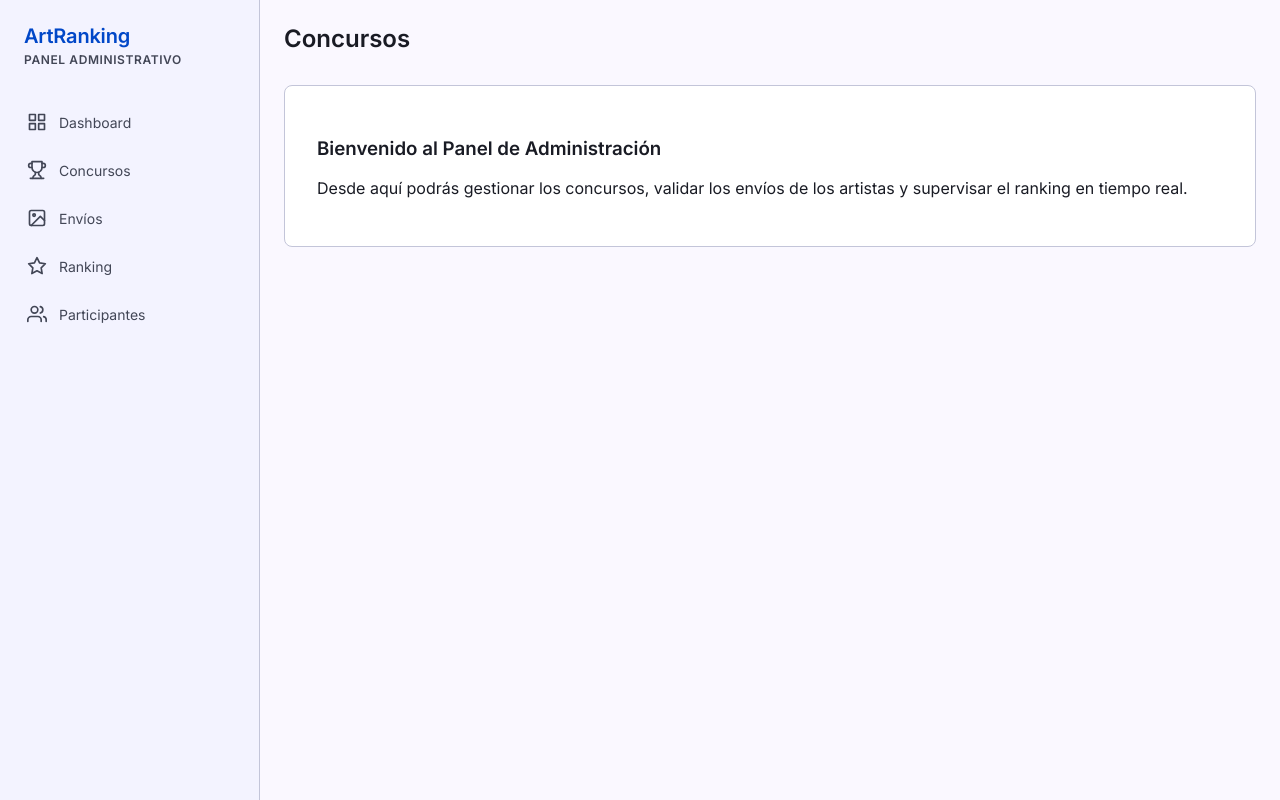
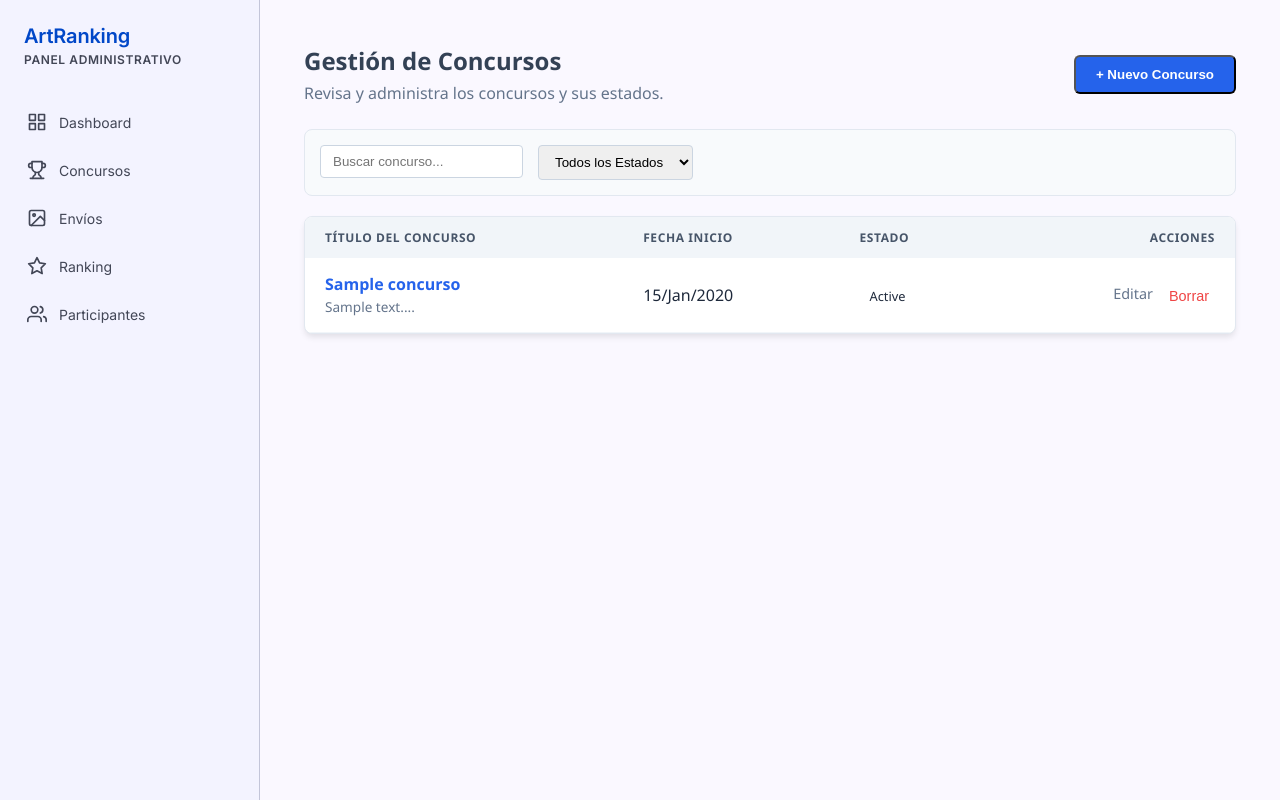
Before and after one commit to alvarezmarlen/ArtRanking-API, a Flask app: template app/templates/admin/concurso.html in a window 1280 px wide. Run offline with Flask 2, Linux system fonts and the light colour scheme; the template is opened without the code that fills it: most values are stand-ins (such as "Sample title", 1, 10 or a date in 2020).

Commit message:
adelanto de concurso

```diff
--- /dev/null
+++ b/app/static/css/concursos.css
@@ -0,0 +1,110 @@
+/* Contenedor Principal */
+.admin-container {
+    padding: 20px;
+    font-family: 'Segoe UI', Tahoma, Geneva, Verdana, sans-serif;
+}
+
+/* Encabezado */
+.admin-header {
+    display: flex;
+    justify-content: space-between;
+    align-items: center;
+    margin-bottom: 25px;
+}
+
+.header-title h2 {
+    margin: 0;
+    color: #334155;
+    font-size: 1.5rem;
+}
+
+.header-title p {
+    color: #64748b;
+    margin: 5px 0 0 0;
+}
+
+/* Botones */
+.btn-create {
+    background-color: #2563eb;
+    color: white;
+    padding: 10px 20px;
+    border-radius: 6px;
+    text-decoration: none;
+    font-weight: 600;
+}
+
+/* Barra de Filtros */
+.filters-bar {
+    display: flex;
+    gap: 15px;
+    background: #f8fafc;
+    padding: 15px;
+    border-radius: 8px;
+    margin-bottom: 20px;
+    border: 1px solid #e2e8f0;
+}
+
+.filters-bar input, .filters-bar select {
+    padding: 8px 12px;
+    border: 1px solid #cbd5e1;
+    border-radius: 4px;
+}
+
+/* Tabla */
+.table-card {
+    background: white;
+    border-radius: 8px;
+    box-shadow: 0 4px 6px -1px rgba(0, 0, 0, 0.1);
+    overflow: hidden;
+    border: 1px solid #e2e8f0;
+}
+
+.admin-table {
+    width: 100%;
+    border-collapse: collapse;
+    text-align: left;
+}
+
+.admin-table th {
+    background: #f1f5f9;
+    padding: 12px 20px;
+    color: #475569;
+    font-size: 0.75rem;
+    text-transform: uppercase;
+    letter-spacing: 0.05em;
+}
+
+.admin-table td {
+    padding: 15px 20px;
+    border-bottom: 1px solid #f1f5f9;
+    color: #1e293b;
+}
+
+.main-text {
+    display: block;
+    font-weight: 600;
+    color: #2563eb;
+}
+
+.sub-text {
+    font-size: 0.85rem;
+    color: #64748b;
+}
+
+/* Badges de Estado */
+.status-badge {
+    padding: 4px 10px;
+    border-radius: 20px;
+    font-size: 0.8rem;
+    font-weight: 500;
+}
+
+.status-badge.activo { background: #dcfce7; color: #15803d; }
+.status-badge.cerrado { background: #fee2e2; color: #b91c1c; }
+
+/* Botones de Acción */
+.text-right { text-align: right; }
+.action-buttons { display: flex; gap: 10px; justify-content: flex-end; }
+
+.btn-edit { color: #64748b; text-decoration: none; font-size: 0.9rem; }
+.btn-delete { background: none; border: none; color: #ef4444; cursor: pointer; font-size: 0.9rem; }
--- /dev/null
+++ b/app/static/js/concurso.js
@@ -0,0 +1,73 @@
+// Mensaje para confirmar en consola que el archivo cargó
+console.log("¡Cerebro del concurso (JS) activado!");
+
+// 1. ABRIR MODAL (Para Crear o Editar)
+async function abrirModal(id = null) {
+    const modal = document.getElementById('modalConcurso');
+    const form = document.getElementById('formConcurso');
+    const title = document.getElementById('modalTitle');
+
+    if (!modal || !form) return; // Seguridad
+
+    form.reset();
+    document.getElementById('concursoId').value = id || '';
+
+    if (id) {
+        title.innerText = "Editar Concurso";
+        try {
+            // Buscamos los datos en tu nueva ruta de Python
+            const response = await fetch(`/admin/api/concursos/${id}`);
+            if (!response.ok) throw new Error("No se pudo obtener el concurso");
+
+            const data = await response.json();
+
+            // Rellenamos los campos con lo que viene de MongoDB
+            document.getElementById('titulo').value = data.titulo || '';
+            document.getElementById('descripcion').value = data.descripcion || '';
+            document.getElementById('estado').value = data.estado || 'activo';
+        } catch (error) {
+            console.error("Error al cargar datos:", error);
+            alert("No se pudieron cargar los datos del concurso");
+        }
+    } else {
+        title.innerText = "Nuevo Concurso";
+    }
+    modal.style.display = 'flex';
+}
+
+// 2. CERRAR MODAL
+function cerrarModal() {
+    document.getElementById('modalConcurso').style.display = 'none';
+}
+
+// 3. GUARDAR DATOS (IMPORTANTE: Espera a que el HTML esté listo)
+document.addEventListener('DOMContentLoaded', () => {
+    const form = document.getElementById('formConcurso');
+
+    if (form) {
+        form.onsubmit = async (e) => {
+            e.preventDefault();
+            console.log("Intentando guardar...");
+
+            const formData = new FormData(form);
+
+            try {
+                const response = await fetch('/admin/api/concursos/guardar', {
+                    method: 'POST',
+                    body: formData
+                });
+
+                if (response.ok) {
+                    console.log("¡Guardado con éxito!");
+                    window.location.reload(); // Refresca la tabla para ver los cambios
+                } else {
+                    const errorData = await response.json();
+                    alert("Error: " + (errorData.message || "No se pudo guardar"));
+                }
+            } catch (error) {
+                console.error("Error en la petición:", error);
+                alert("Error de conexión con el servidor");
+            }
+        };
+    }
+});
--- a/app/templates/admin/concurso.html
+++ b/app/templates/admin/concurso.html
@@ -1,15 +1,111 @@
 {% extends "layouts/admin_base.html" %}
 
-{% block title %}Dashboard | ArtRanking Admin{% endblock %}
+{% block extra_css %}
+    <link rel="stylesheet" href="{{ url_for('static', filename='css/concursos.css') }}">
+{% endblock %}
 
 {% block content %}
-<div class="page-header">
-    <h2>Concursos</h2>
-</div>
+<div class="admin-container">
+    <div class="admin-header">
+        <div class="header-title">
+            <h2>Gestión de Concursos</h2>
+            <p>Revisa y administra los concursos y sus estados.</p>
+        </div>
+        <div class="header-actions">
+            <button onclick="abrirModal()" class="btn-create">+ Nuevo Concurso</button>
+        </div>
+    </div>
 
-<div class="dashboard-welcome">
-    <h3>Bienvenido al Panel de Administración</h3>
-    <p>Desde aquí podrás gestionar los concursos, validar los envíos de los artistas y supervisar el ranking en tiempo
-        real.</p>
+    <div class="filters-bar">
+        <div class="search-box">
+            <input type="text" placeholder="Buscar concurso...">
+        </div>
+        <div class="filter-select">
+            <select>
+                <option value="">Todos los Estados</option>
+                <option value="activo">Activo</option>
+                <option value="cerrado">Cerrado</option>
+            </select>
+        </div>
+    </div>
+
+    <div class="table-card">
+        <table class="admin-table">
+            <thead>
+                <tr>
+                    <th>TÍTULO DEL CONCURSO</th>
+                    <th>FECHA INICIO</th>
+                    <th>ESTADO</th>
+                    <th class="text-right">ACCIONES</th>
+                </tr>
+            </thead>
+            <tbody>
+                {% for c in concursos %}
+                <tr>
+                    <td>
+                        <span class="main-text">{{ c.titulo }}</span>
+                        <span class="sub-text">{{ c.descripcion[:40] }}...</span>
+                    </td>
+                    <td>
+                        {{ c.fecha_inicio.strftime('%d/%b/%Y') if c.fecha_inicio else 'Sin fecha' }}
+                    </td>
+                    <td>
+                        <span class="status-badge {{ c.estado }}">
+                            {{ c.estado|capitalize }}
+                        </span>
+                    </td>
+                    <td class="text-right">
+                        <div class="action-buttons">
+                            <a href="javascript:void(0)" onclick="abrirModal('{{ c._id }}')" class="btn-edit">Editar</a>
+
+                            <form action="/admin/concursos/eliminar/{{ c._id }}" method="POST" style="display:inline;">
+                                <button type="submit" class="btn-delete" onclick="return confirm('¿Eliminar este concurso?')">Borrar</button>
+                            </form>
+                        </div>
+                    </td>
+                </tr>
+                {% else %}
+                <tr>
+                    <td colspan="4" class="empty-msg">No hay concursos en la base de datos.</td>
+                </tr>
+                {% endfor %}
+            </tbody>
+        </table>
+    </div>
+
+    <div id="modalConcurso" class="modal-overlay" style="display: none;">
+        <div class="modal-content">
+            <div class="modal-header">
+                <h3 id="modalTitle">Nuevo Concurso</h3>
+                <button onclick="cerrarModal()" class="btn-close" type="button">&times;</button>
+            </div>
+            <form id="formConcurso">
+                <input type="hidden" id="concursoId" name="id">
+                <div class="form-group">
+                    <label>Título</label>
+                    <input type="text" id="titulo" name="titulo" required>
+                </div>
+                <div class="form-group">
+                    <label>Descripción</label>
+                    <textarea id="descripcion" name="descripcion" rows="3"></textarea>
+                </div>
+                <div class="form-group">
+                    <label>Estado</label>
+                    <select id="estado" name="estado">
+                        <option value="activo">Activo</option>
+                        <option value="cerrado">Cerrado</option>
+                    </select>
+                </div>
+                <div class="modal-footer">
+                    <button type="button" onclick="cerrarModal()" class="btn-cancel">Cancelar</button>
+                    <button type="submit" class="btn-save">Guardar Concurso</button>
+                </div>
+            </form>
+        </div>
+    </div>
 </div>
 {% endblock %}
+
+{% block extra_js %}
+    <script src="{{ url_for('static', filename='js/concurso.js') }}"></script>
+{% endblock %}
--- a/app/templates/layouts/admin_base.html
+++ b/app/templates/layouts/admin_base.html
@@ -6,16 +6,15 @@
     <meta name="description" content="Panel de Administración - ArtRanking">
     <title>{% block title %}Admin | ArtRanking{% endblock %}</title>
 
-    <!-- Google Fonts: Inter -->
     <link rel="preconnect" href="https://fonts.googleapis.com">
     <link rel="preconnect" href="https://fonts.gstatic.com" crossorigin>
     <link href="https://fonts.googleapis.com/css2?family=Inter:wght@400;600&display=swap" rel="stylesheet">
 
     <link rel="stylesheet" href="{{ url_for('static', filename='css/admin.css') }}">
+    {% block extra_css %}{% endblock %}
 </head>
 <body>
     <div class="admin-layout">
-        <!-- Sidebar Navigation -->
         <aside class="admin-sidebar">
             <div class="sidebar-brand">
                 <h1>ArtRanking</h1>
@@ -60,12 +59,13 @@
             </nav>
         </aside>
 
-        <!-- Main Content Area -->
         <main class="admin-content">
             {% block content %}{% endblock %}
         </main>
     </div>
 
     <script src="{{ url_for('static', filename='js/main.js') }}"></script>
+
+    {% block extra_js %}{% endblock %}
 </body>
 </html>
--- a/app/templates/layouts/base_user.html
+++ b/app/templates/layouts/base_user.html
@@ -8,6 +8,8 @@
     <title>{% block title %}ArtRanking{% endblock %}</title>
 
     <link rel="stylesheet" href="{{ url_for('static', filename='css/style.css') }}">
+
+    {% block extra_css %}{% endblock %}
 </head>
 <body>
     <header>
@@ -26,5 +28,7 @@
     </footer>
 
     <script src="{{ url_for('static', filename='js/main.js') }}"></script>
+
+    {% block extra_js %}{% endblock %}
 </body>
 </html>
```
Also changed, not shown: app/routes/admin_rutas.py (+55 -2 lines), app/templates/concursos/lista.html (deleted, +0 -34 lines).
